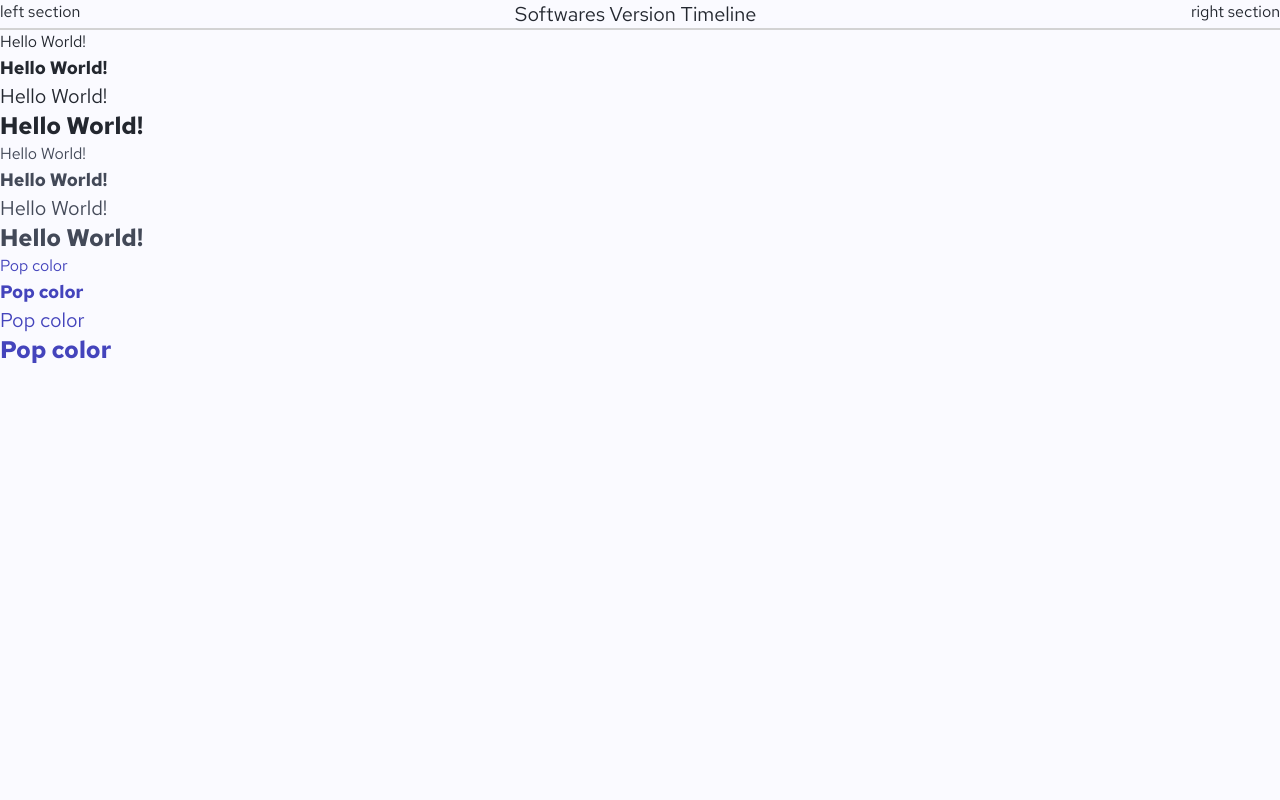
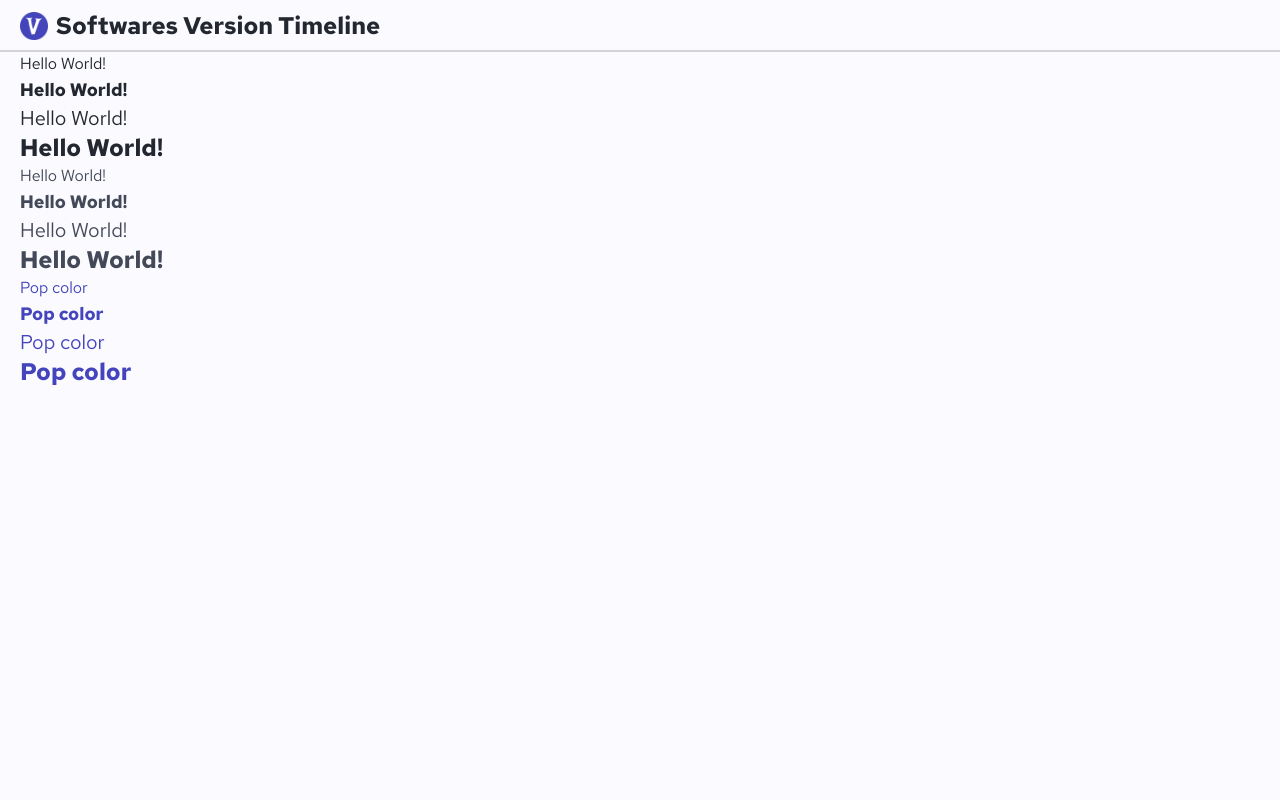
Before and after one commit to arpadpall21/software-versions-timeline, a Next.js app: page /version-map in a window 1280 px wide. Shown: the top 800 px of the page. Built offline with nearby package versions, Linux system fonts and the light colour scheme; no server answers.

Commit message:
header initila done

```diff
--- a/src/Components/Dropdown.tsx
+++ b/src/Components/Dropdown.tsx
@@ -12,7 +12,7 @@ interface Props {
 const Dropdown: React.FC<Props> = ({ selectedItem, optionItems, dropdownHandler, title }) => {
   return (
     <div
-      className={`border w-36 rounded-sm outline-3 outline-offset-1 outline-foc dark:outline-focD has-[:focus]:outline
+      className={`border w-36 rounded-sm outline-[3px] outline-offset outline-foc dark:outline-focD has-[:focus]:outline
         border-borPri dark:border-borPriD`}
     >
       {title && <p className={'text-center text-fgSec bg-bgSec dark:text-fgSecD dark:bg-bgSecD'}>{title}</p>}
--- a/src/Components/Hearder.tsx
+++ b/src/Components/Hearder.tsx
@@ -1,15 +1,23 @@
 import { useTranslations } from 'next-intl';
+import Image from 'next/image';
+import logo from '../../public/V logo.png';
 
 const Header: React.FC = () => {
   const t = useTranslations();
 
   return (
     <header className={'border-b-2 border-borPri dark:border-borPriD'}>
-      <div className={'flex justify-between'}>
+      <h1 className={'text-2xl font-bold my-2 mx-5'}>
+        <Image className={'inline mr-2'} src={logo} width={28} height={28} alt="Logo" />
+        <p className={'inline align-middle'}>{t('mainTitle')}</p>
+      </h1>
+
+
+      {/* <div className={'flex justify-between my-3'}>
         <div> left section </div>
-        <h1 className={'text-xl'}>{t('mainTitle')}</h1>
-        <div> right section </div>
-      </div>
+        <h1 className={'text-2xl font-bold'}>{t('mainTitle')}</h1>
+        <div> </div>
+      </div> */}
     </header>
   );
 };
--- a/src/app/version-map/layout.tsx
+++ b/src/app/version-map/layout.tsx
@@ -5,7 +5,7 @@ function Layout({ children }: Readonly<{ children: React.ReactNode }>) {
   return (
     <>
       <Header />
-      <main>{children}</main>
+      <main className={'mx-5'}>{children}</main>
       <Footer />
     </>
   );
```
